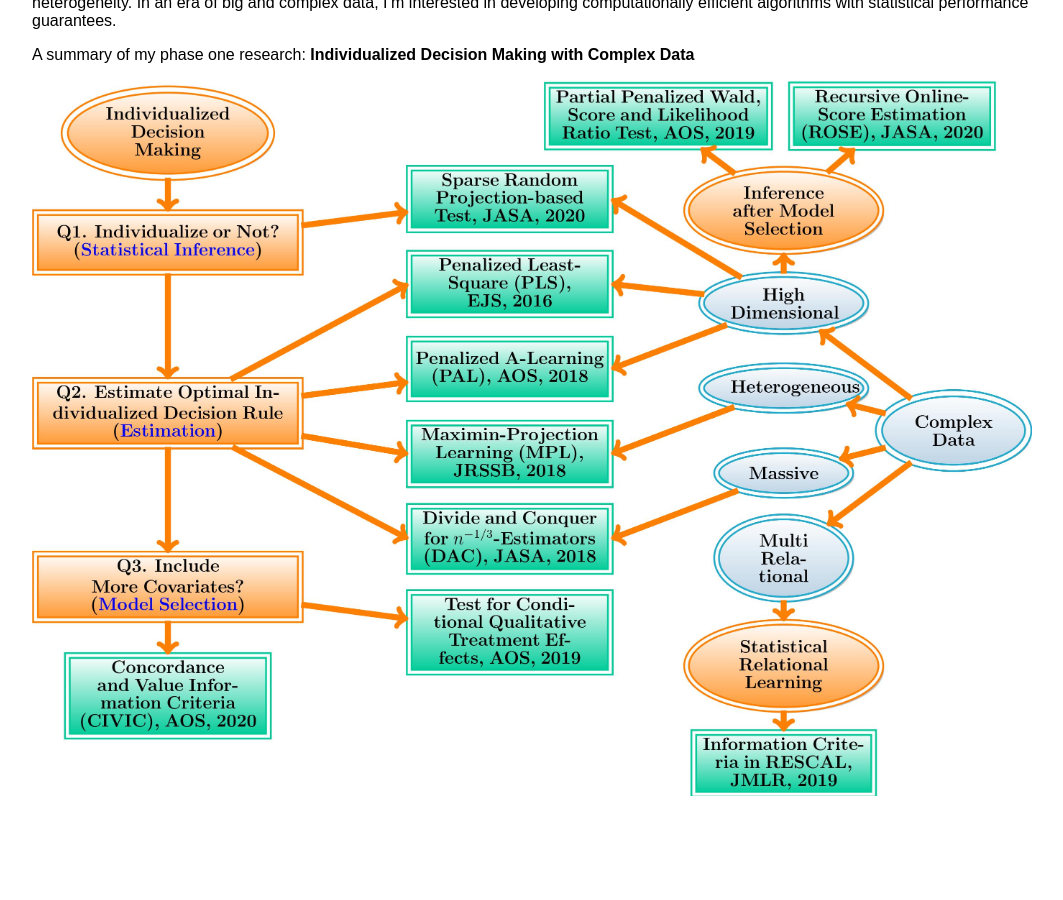
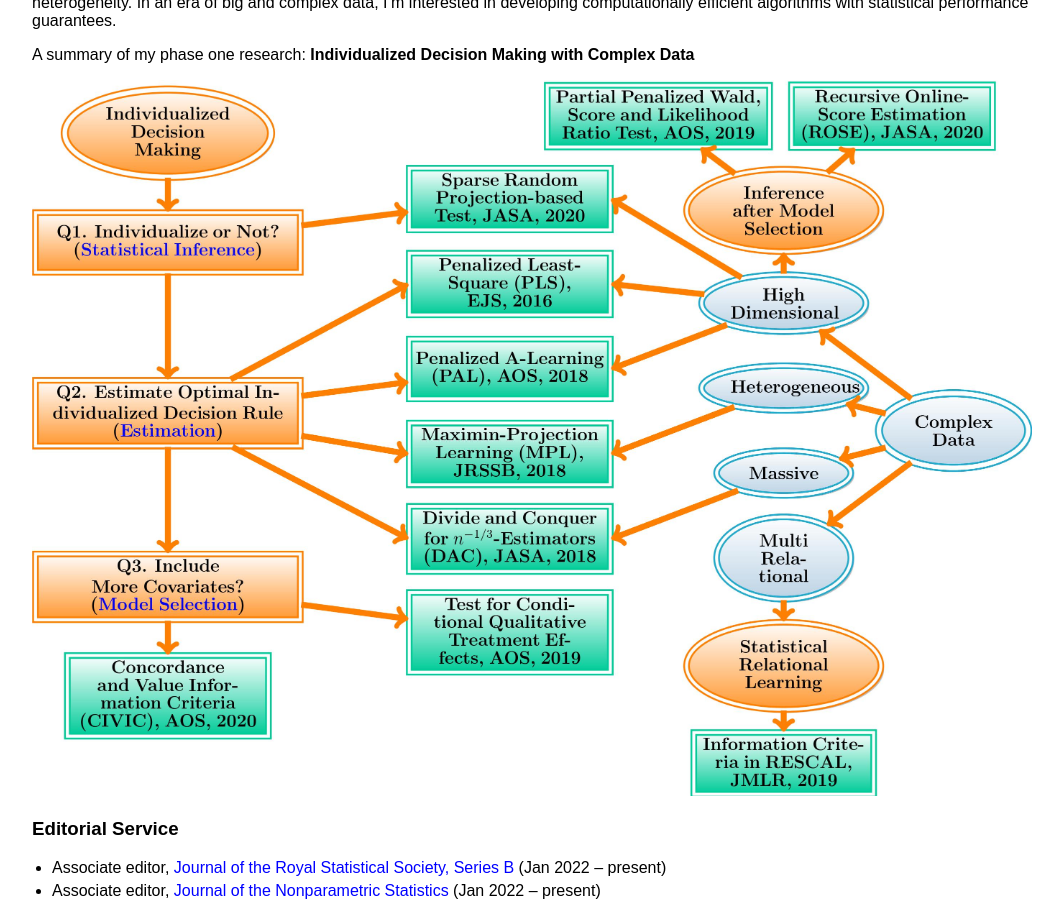
Before and after one commit to callmespring/callmespring.github.io, a Jekyll site: the page built from index.md, in a window 1280 px wide and 900 px high, scrolled down 1507 px. Shown: the whole window, without its empty margins (108-1171 px from the left). Built offline with Jekyll 4.4.1, drawn with Linux system fonts in a browser that asks for light colours; before the commit the page ends 2307 px from its top, so only the background shows below that.

Commit message:
Update index.md

```diff
--- a/index.md
+++ b/index.md
@@ -43,3 +43,7 @@ high-dimensional covariates and are characterized by some degree of heterogeneit
 A summary of my phase one research: **Individualized Decision Making with Complex Data**
 
 <img src="phase-I.jpg" width="700">
+
+### Editorial Service
+* Associate editor, [Journal of the Royal Statistical Society, Series B](https://rss.onlinelibrary.wiley.com/journal/14679868) (Jan 2022 -- present)
+* Associate editor, [Journal of the Nonparametric Statistics](https://www.tandfonline.com/journals/gnst20) (Jan 2022 -- present)
```
